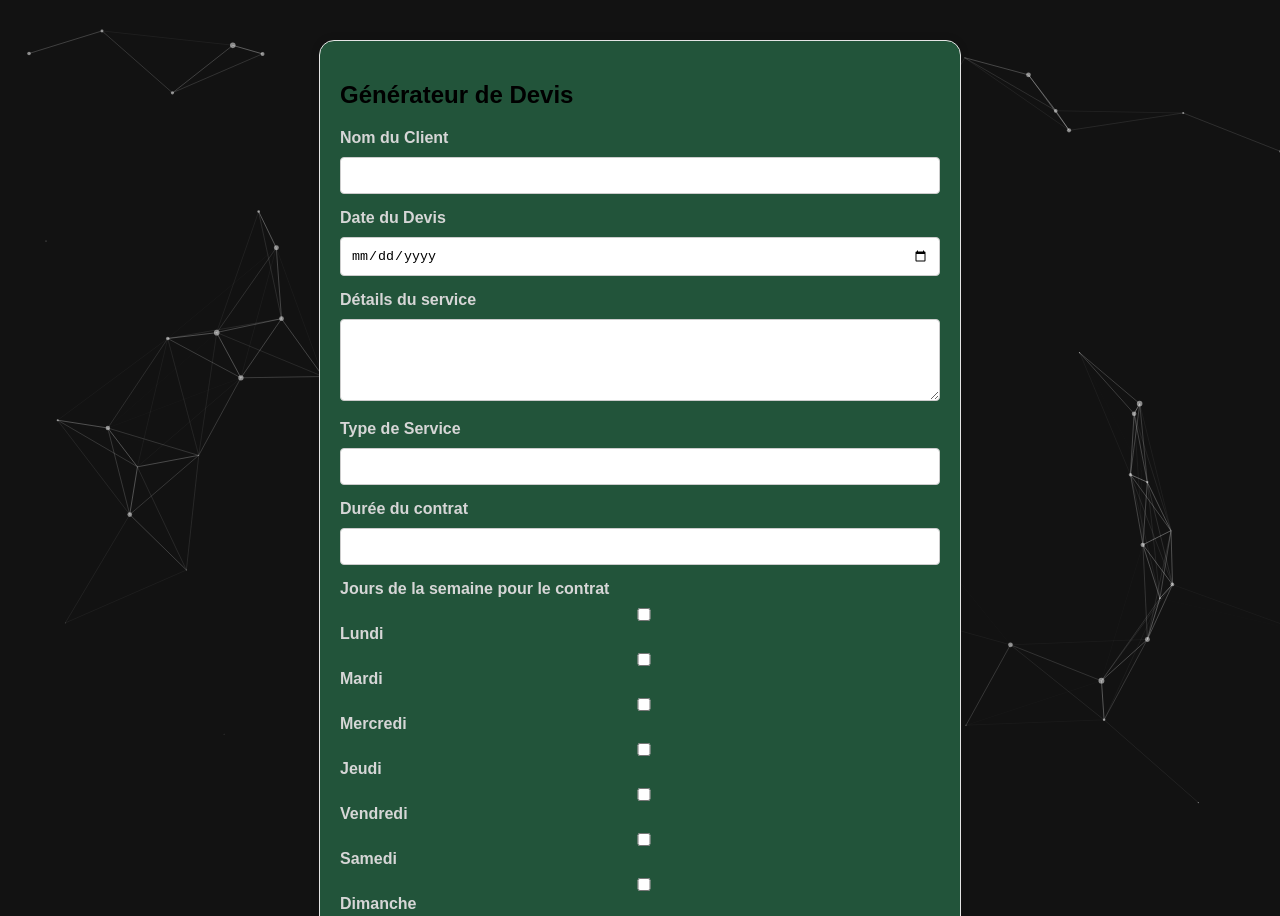
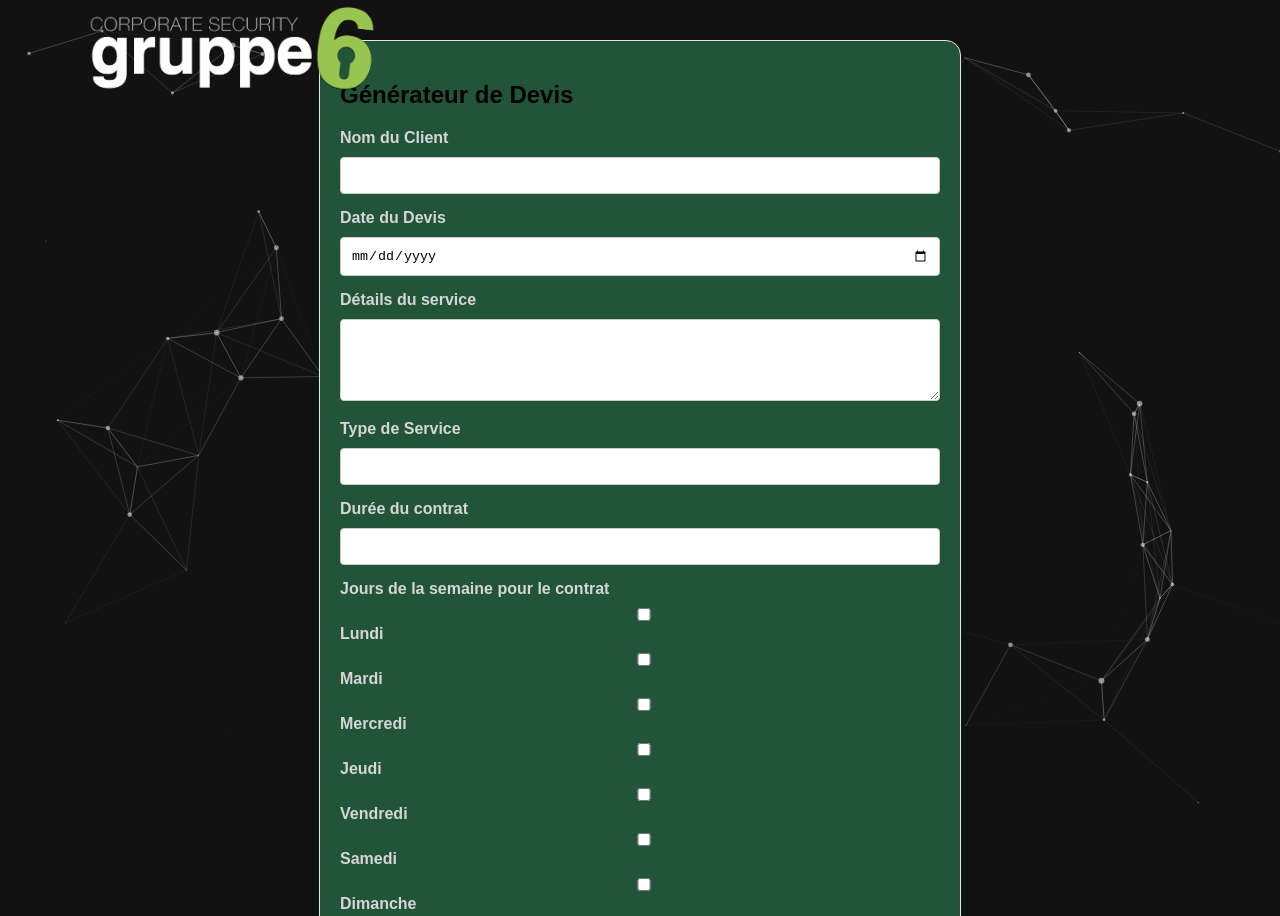
Before and after one commit to Kleas17/Gruppe-Sechs-Dashboard, a website: page contrats.html in a window 1280 px wide. Shown: the top 916 px of the page. Drawn offline with nearby package versions, Linux system fonts and the light colour scheme.

```diff
--- a/contrats.html
+++ b/contrats.html
@@ -128,12 +128,20 @@
             border-top: 2px solid #4CAF50;
             margin: 20px 0;
         }
+
+        .logoTopAgent {
+            position: absolute;
+            animation: fadeIn 1s forwards, slideInDown 1.5s forwards;
+            height: 100px;
+            top: 0;
+        }
     </style>
 </head>
 
 <body>
     <div id="particles-js"></div>
     <script src="https://cdn.jsdelivr.net/particles.js/2.0.0/particles.min.js"></script>
+    <a href="gruppeSechs.html"><img src="logo.png" alt="Logo" class="logoTopAgent"></a>
     <style>
         #particles-js {
             position: absolute;
```
